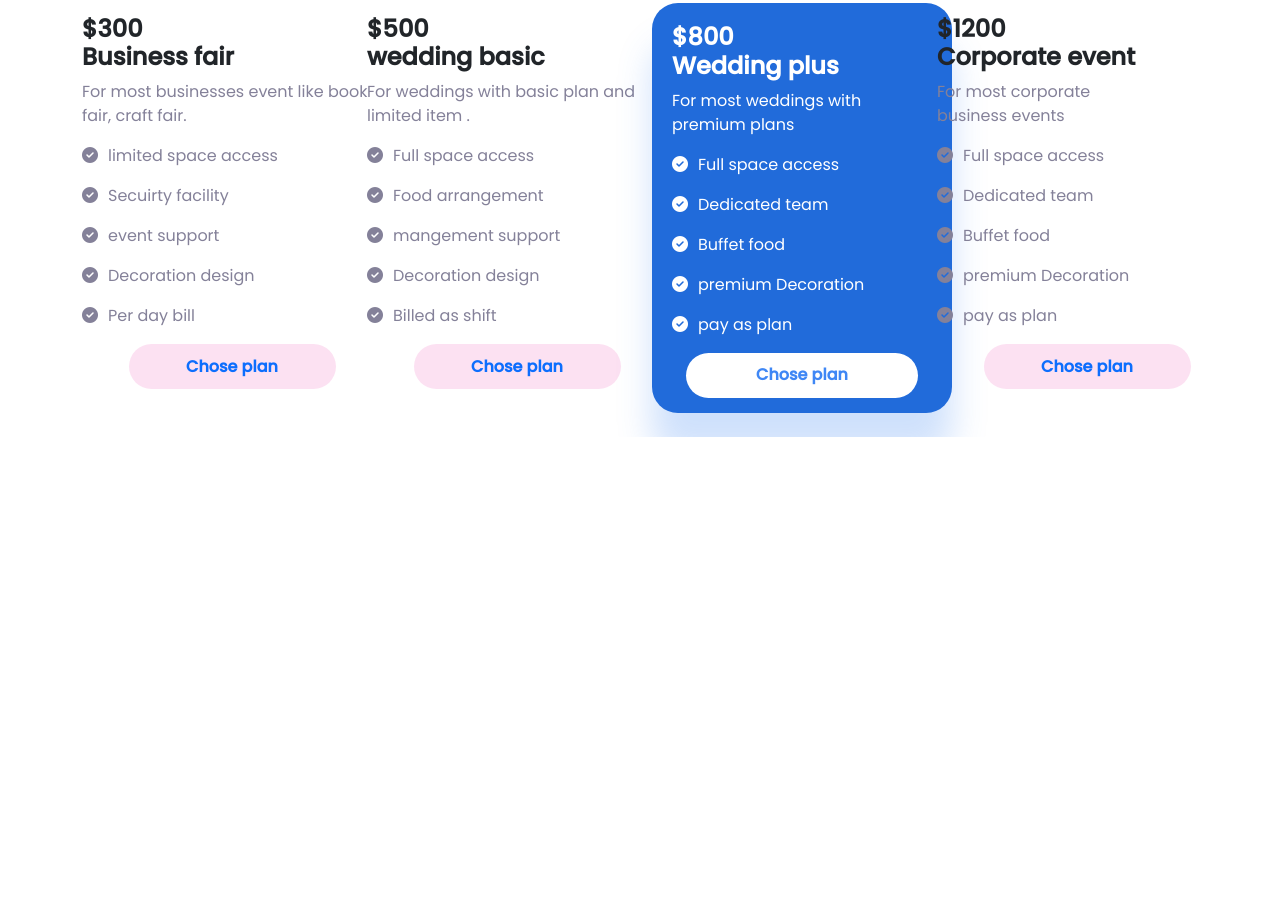
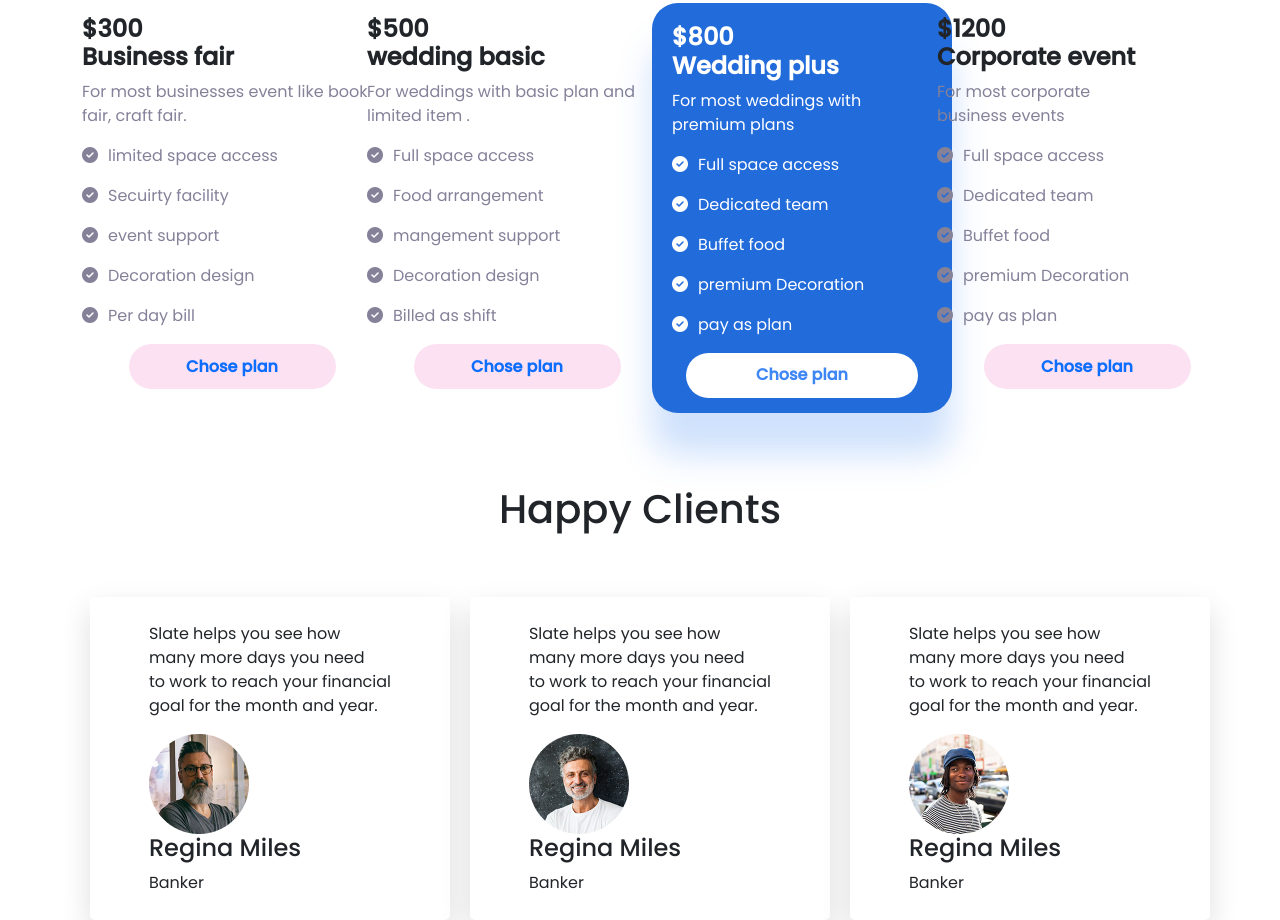
Before and after one commit to ronycse16b/convention-center, a plain HTML site: page index.html in a window 1280 px wide. Shown: the part 1192-2112 px from the top of the page. Before the commit the page ends 1629 px from the top, so only its background shows below. Drawn offline with nearby package versions, Linux system fonts and the light colour scheme; a web font is replaced by a local one.

Commit message:
happyclints added

```diff
--- a/css/style.css
+++ b/css/style.css
@@ -63,3 +63,13 @@ transition: 0.7s;
 
 
 }
+.happy-clients-card{
+    width: 360px;
+height: 323px;
+background: #FFFFFF;
+box-shadow: 0px 12px 30px rgba(0, 0, 0, 0.13);
+border-radius: 5px;
+}
+.happy-clients-card{
+margin-left: 20px;
+}
--- a/index.html
+++ b/index.html
@@ -151,7 +151,7 @@
             <h4 class="fw-bold">$500 <br>wedding basic </h4>
             <p class="card-pragraph">For weddings with basic plan
               and limited item
-             .</p>
+              .</p>
             <p class="card-pragraph"><i class="fa-solid fa-circle-check"></i>Full space access</p>
             <p class="card-pragraph"><i class="fa-solid fa-circle-check"></i>Food arrangement</p>
             <p class="card-pragraph"><i class="fa-solid fa-circle-check"></i>mangement support</p>
@@ -178,8 +178,8 @@
         </div>
         <div class="col-md-6 col-lg-3 mb-4">
           <div class=# style="width: 300px; height:387px">
-            <h4 class="fw-bold" >$1200 <br>Corporate event </h4>
-            <p class="card-pragraph">For most corporate  <br>
+            <h4 class="fw-bold">$1200 <br>Corporate event </h4>
+            <p class="card-pragraph">For most corporate <br>
               business
               events</p>
             <p class="card-pragraph"><i class="fa-solid fa-circle-check"></i>Full space access</p>
@@ -200,6 +200,56 @@
 
     </section>
 
+    <section class="container">
+
+      <h1 class="text-center mt-5 mb-5 pb-3"> Happy Clients</h1>
+
+      <div class="row  justify-content-center align-items-center">
+        <div class="happy-clients-card d-flex justify-content-center align-items-center col-md-6 col-lg-3  ">
+          <div class="clients-card">
+            <p>Slate helps you see how <br>
+              many more days you need <br>
+              to work to reach your financial <br>
+              goal for the month and year.</p>
+
+            <img src="./images/person 1.png" alt="">
+
+            <h4>Regina Miles</h4>
+            <span>Banker</span>
+          </div>
+        </div>
+        <div class="happy-clients-card d-flex justify-content-center align-items-center col-md-6 col-lg-3  ">
+          <div class="clients-card">
+            <p>Slate helps you see how <br>
+              many more days you need <br>
+              to work to reach your financial <br>
+              goal for the month and year.</p>
+
+            <img src="./images/person 2.png" alt="">
+
+            <h4>Regina Miles</h4>
+            <span>Banker</span>
+          </div>
+        </div>
+        <div class="happy-clients-card d-flex justify-content-center align-items-center col-md-6 col-lg-3  ">
+          <div class="clients-card">
+            <p>Slate helps you see how <br>
+              many more days you need <br>
+              to work to reach your financial <br>
+              goal for the month and year.</p>
+
+            <img src="./images/person 3.png" alt="">
+
+            <h4>Regina Miles</h4>
+            <span>Banker</span>
+          </div>
+        </div>
+      </div>
+
+
+
+    </section>
+
   </main>
 
   <script src="https://cdn.jsdelivr.net/npm/bootstrap@5.2.0/dist/js/bootstrap.bundle.min.js"></script>
```
